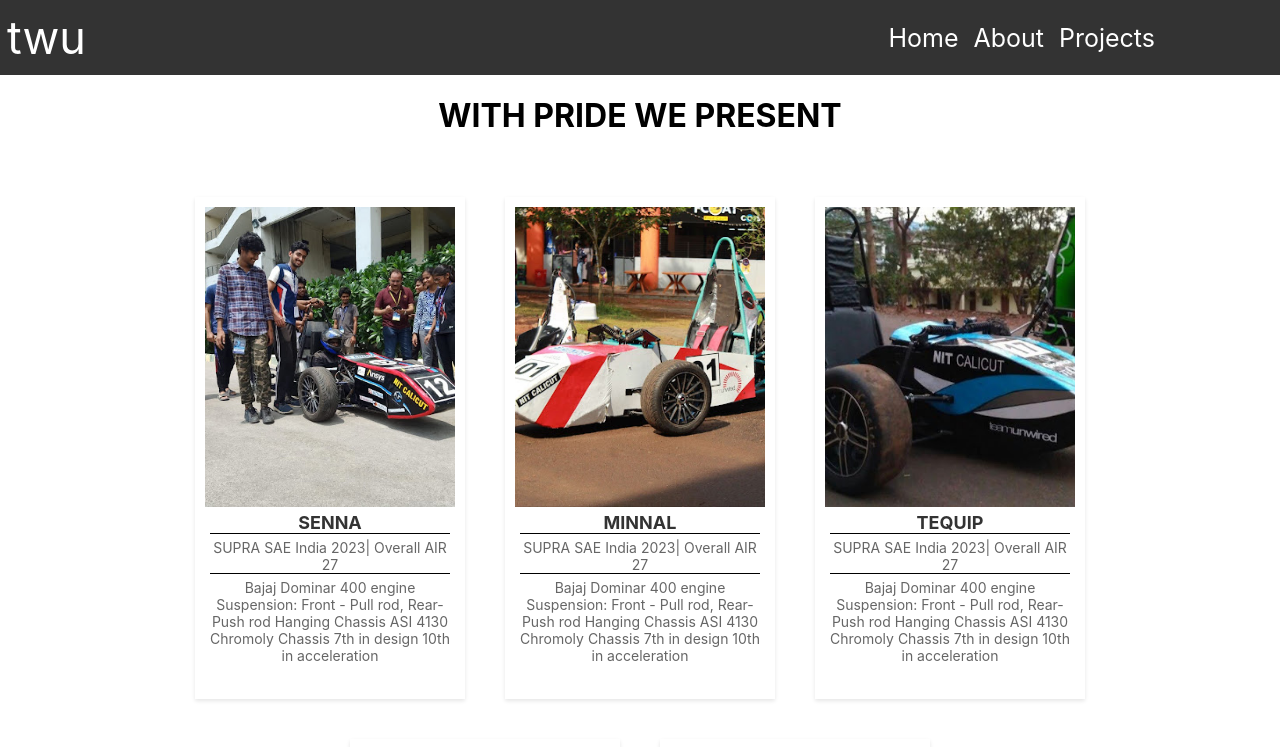
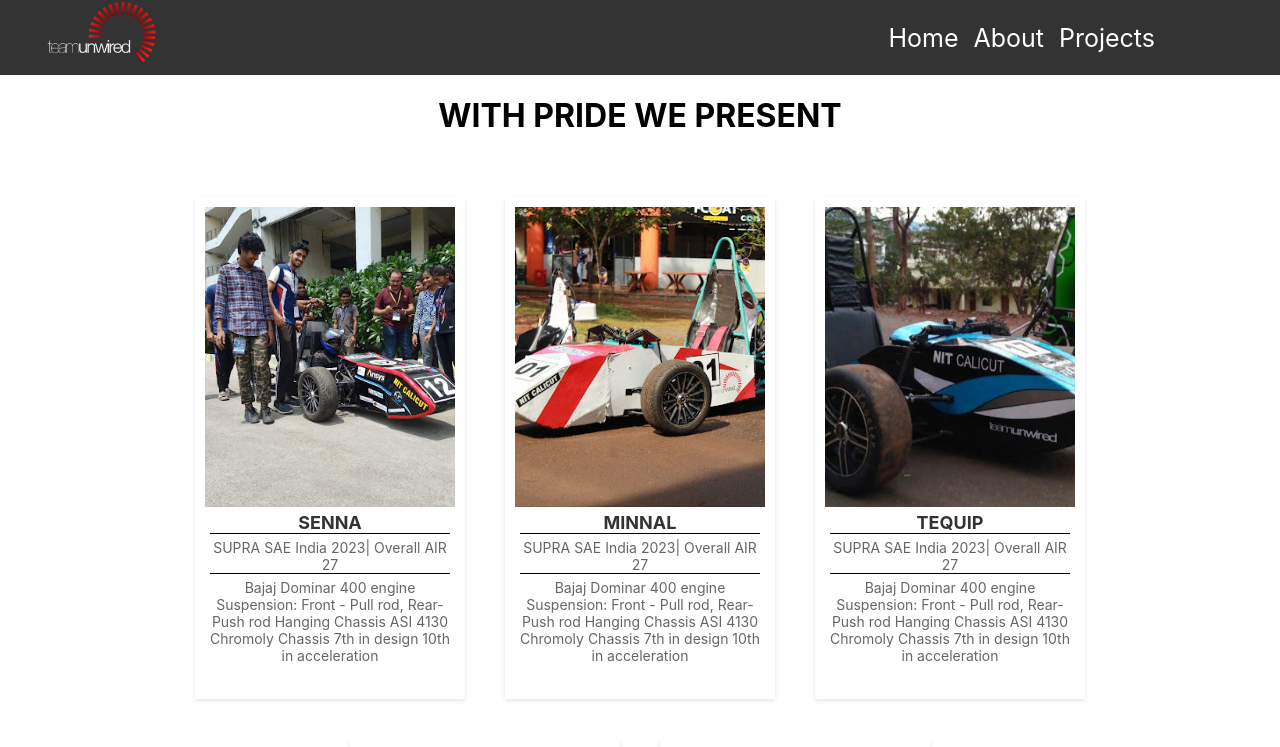
Before and after one commit to sanad4k/try, a React app: page / in a window 1280 px wide. Shown: the top 747 px of the page. Built offline with nearby package versions, Linux system fonts and the light colour scheme.

Commit message:
made some change

```diff
--- a/src/App.js
+++ b/src/App.js
@@ -19,7 +19,7 @@
           <Card src='/photos/ZEUS.jpg'name='ZEUS' details1='SUPRA SAE India 2023| Overall AIR 27' details2='Bajaj Dominar 400 engine Suspension: Front - Pull rod, Rear-Push rod Hanging Chassis ASI 4130 Chromoly Chassis 7th in design 10th in acceleration '  />
         </div>
       </div>
-      <h1>hey is it up there</h1>
+
       <Footer />
     </div>
   );
--- a/src/components/card.css
+++ b/src/components/card.css
@@ -13,6 +13,11 @@
 
 .card:hover {
   transform: scale(1.05); /* Scale up card on hover */
+  border: 1px solid rgb(255, 72, 0);
+}
+.card:hover .title{
+  color:rgb(255, 72, 0)
+
 }
 
 .image-container {
--- a/src/components/navbar.css
+++ b/src/components/navbar.css
@@ -7,6 +7,7 @@
     padding-right: 125px;
     box-sizing: border-box;
     height: 75px;
+    /* opacity:70%; */
 
 }
 
@@ -29,6 +30,13 @@
 .menuItems a {
     color: white;
     text-decoration: none;
+}
+.logo_image{
+    margin-left:40px;
+    opacity: 100%;
+    width:110px;
+    height:100%;
+    object-fit: cover;
 }
 
 /* Mobile view */
--- a/src/components/navbar.js
+++ b/src/components/navbar.js
@@ -10,8 +10,8 @@
     return(
         <nav className='navbar'>
             <div className='brand'>
-                {/* <a href='#'><img alt='logo' src='' className='logo_image'/></a> */}
-                <a href='#' className='brandName'>twu</a>
+                <a href='#'><img alt='logo' src='logo.png' className='logo_image'/></a>
+                {/* <a href='#' className='brandName'>twu</a> */}
 
             </div>
             <div className={`menuItems ${open ? 'open' : ''}`}>
```
